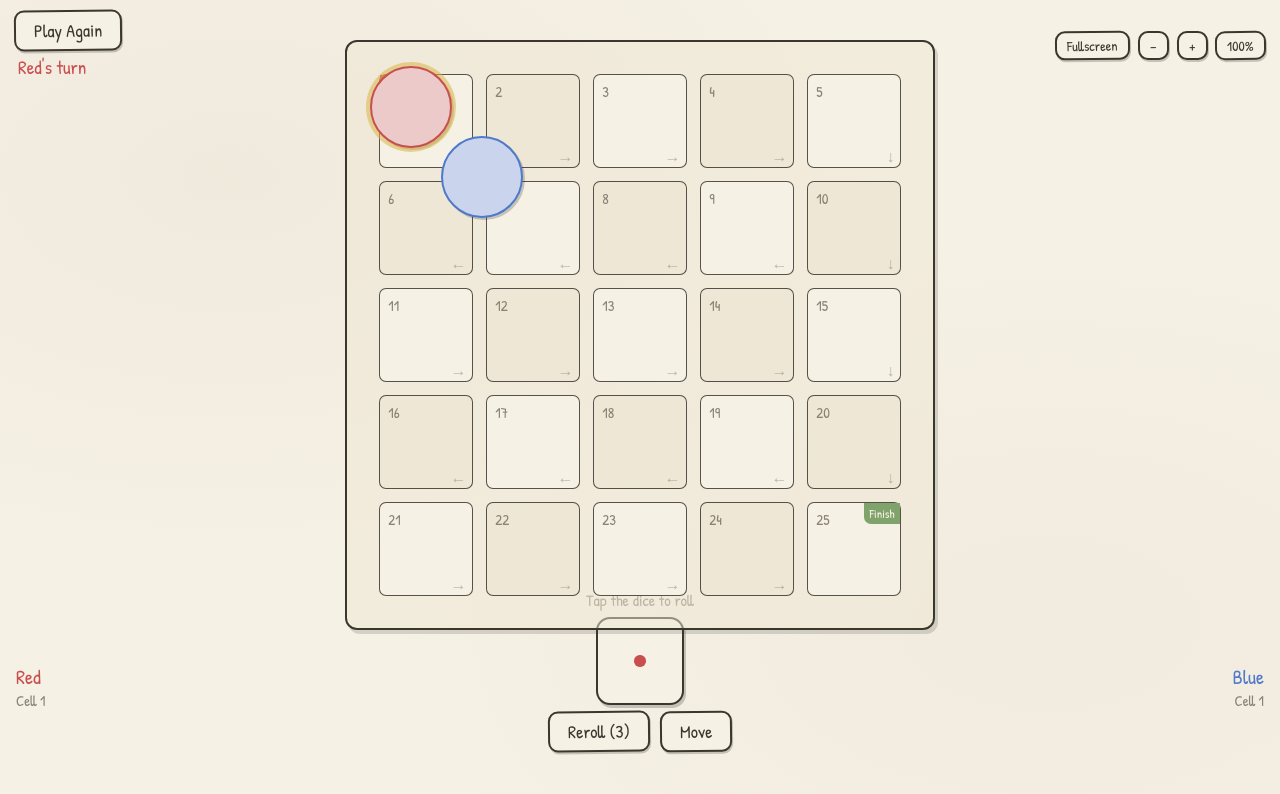
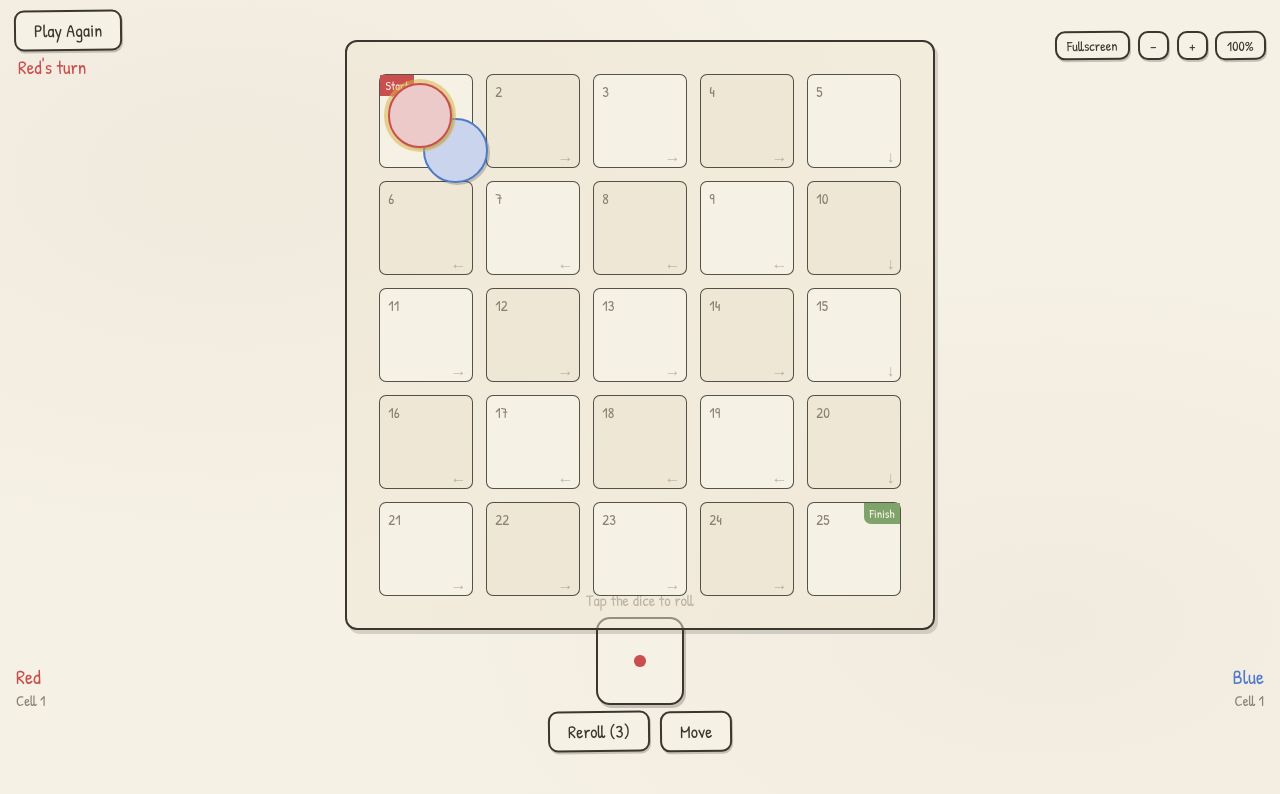
Before and after one commit to Mooling0602/Paper-Cloud-Games, a website built with Vite: page Roll-and-Move/index.html in a window 1280 px wide. Both pictures are taken after a click on the button "Start Game". Built offline with nearby package versions, Linux system fonts and the light colour scheme; a web font is replaced by a local one.

Commit message:
style(Roll-and-Move): shrink tokens to fit cells cleanly

```diff
--- a/Roll-and-Move/src/style.css
+++ b/Roll-and-Move/src/style.css
@@ -257,8 +257,8 @@ body {
 /* tokens */
 .token {
   position: absolute;
-  width: 14%;
-  height: 14%;
+  width: 11%;
+  height: 11%;
   border-radius: 50%;
   border: 2.5px solid;
   box-shadow: 2px 2px 0 rgba(59, 55, 46, 0.25);
@@ -268,12 +268,12 @@ body {
 .token.p0 {
   background: #eccaca;
   border-color: #c94f4f;
-  margin: -6% 0 0 -6%;
+  margin: -3% 0 0 -3%;
 }
 .token.p1 {
   background: #cad4ec;
   border-color: #4f7ac9;
-  margin: 6% 0 0 6%;
+  margin: 3% 0 0 3%;
 }
 .token.current {
   z-index: 4;
```
